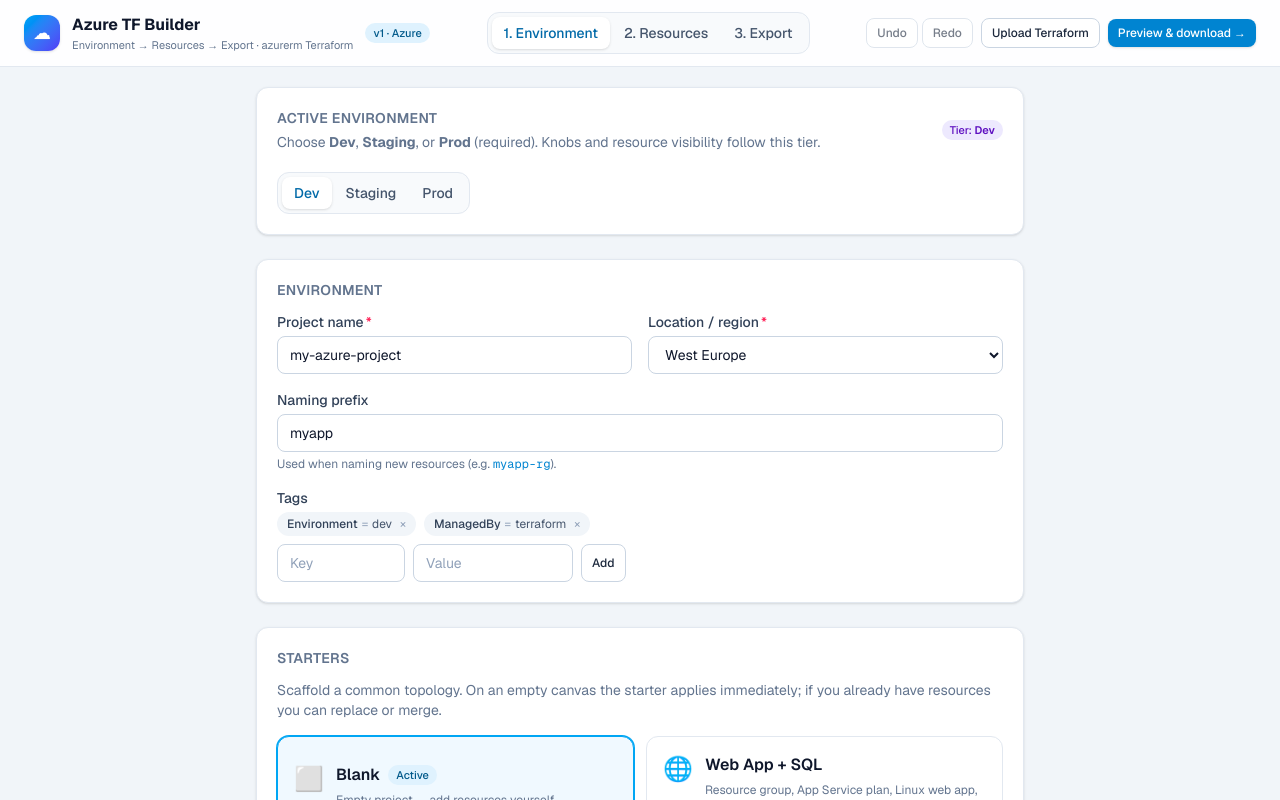
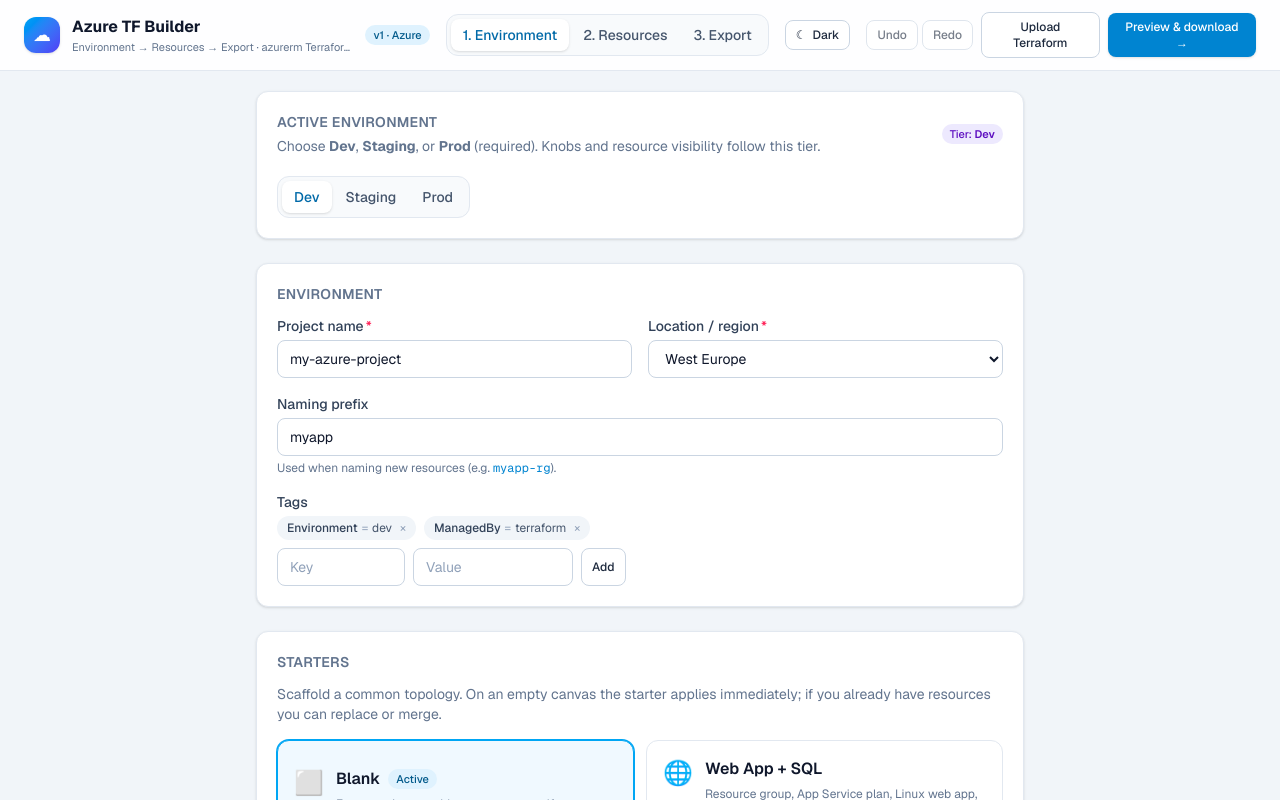
Before and after one commit to M-Lauritsen/groko, a Next.js app: page / in a window 1280 px wide. Shown: the top 800 px of the page. Built offline with nearby package versions, Linux system fonts and the light colour scheme.

Commit message:
feat: implement theme toggle and tooltip component

```diff
--- a/src/app/globals.css
+++ b/src/app/globals.css
@@ -1,4 +1,6 @@
 @import "tailwindcss";
+
+@custom-variant dark (&:where(.dark, .dark *));
 
 :root {
   --background: #f1f5f9;
@@ -10,13 +12,6 @@
   --color-foreground: var(--foreground);
   --font-sans: var(--font-geist-sans);
   --font-mono: var(--font-geist-mono);
-}
-
-@media (prefers-color-scheme: dark) {
-  :root {
-    --background: #020617;
-    --foreground: #e2e8f0;
-  }
 }
 
 body {
--- a/src/components/AppShell.tsx
+++ b/src/components/AppShell.tsx
@@ -1,6 +1,6 @@
 "use client";
 
-import { useState } from "react";
+import { useEffect, useState, useSyncExternalStore } from "react";
 import { ProjectProvider, useProject } from "@/lib/store/project-context";
 import { ProjectSetup } from "@/components/project/ProjectSetup";
 import { EnvironmentsPanel } from "@/components/project/EnvironmentsPanel";
@@ -18,14 +18,60 @@ import { ImportTerraform } from "@/components/project/ImportTerraform";
 import { UndoRedoControls, UndoRedoKeyboard } from "@/components/history/UndoRedoControls";
 import { tierShortLabel } from "@/lib/schema/environments";
 import { TierBadge } from "@/components/project/TierBadge";
+import { Tooltip } from "@/components/ui/Tooltip";
 
 type MainTab = "environment" | "builder" | "export";
+type Theme = "light" | "dark";
+
+const THEME_KEY = "groko-theme";
+
+function getTheme(): Theme {
+  if (typeof window === "undefined") return "light";
+  const stored = window.localStorage.getItem(THEME_KEY);
+  if (stored === "dark" || stored === "light") return stored;
+  return window.matchMedia("(prefers-color-scheme: dark)").matches
+    ? "dark"
+    : "light";
+}
+
+function subscribeToTheme(onChange: () => void) {
+  window.addEventListener("storage", onChange);
+  return () => window.removeEventListener("storage", onChange);
+}
 
 const MAIN_TABS: { id: MainTab; label: string }[] = [
   { id: "environment", label: "1. Environment" },
   { id: "builder", label: "2. Resources" },
   { id: "export", label: "3. Export" },
 ];
+
+function ThemeToggle() {
+  const theme = useSyncExternalStore(subscribeToTheme, getTheme, () => "light");
+
+  useEffect(() => {
+    document.documentElement.classList.toggle("dark", theme === "dark");
+  }, [theme]);
+
+  function toggleTheme() {
+    const nextTheme: Theme = theme === "dark" ? "light" : "dark";
+    window.localStorage.setItem(THEME_KEY, nextTheme);
+    window.dispatchEvent(new Event("storage"));
+  }
+
+  return (
+    <Tooltip content={`Switch to ${theme === "dark" ? "light" : "dark"} mode`}>
+      <Button
+        variant="secondary"
+        size="sm"
+        onClick={toggleTheme}
+        aria-label={`Switch to ${theme === "dark" ? "light" : "dark"} mode`}
+      >
+        <span aria-hidden>{theme === "dark" ? "☀" : "☾"}</span>
+        <span className="hidden lg:inline">{theme === "dark" ? "Light" : "Dark"}</span>
+      </Button>
+    </Tooltip>
+  );
+}
 
 
 function ShellInner() {
@@ -74,6 +120,7 @@ function ShellInner() {
             }))}
           />
 
+          <ThemeToggle />
           <div className="hidden sm:flex items-center gap-2">
             <UndoRedoControls compact />
             <ImportTerraform
--- /dev/null
+++ b/src/components/ui/Tooltip.tsx
@@ -0,0 +1,57 @@
+"use client";
+
+import { cloneElement, useEffect, useId, useRef, useState } from "react";
+import type { ReactElement, ReactNode } from "react";
+
+const TOOLTIP_DELAY = 1500;
+
+export function Tooltip({
+  children,
+  content,
+}: {
+  children: ReactElement<{ "aria-describedby"?: string }>;
+  content: ReactNode;
+}) {
+  const [open, setOpen] = useState(false);
+  const timerRef = useRef<ReturnType<typeof setTimeout> | null>(null);
+  const tooltipId = useId();
+
+  useEffect(() => {
+    return () => {
+      if (timerRef.current) clearTimeout(timerRef.current);
+    };
+  }, []);
+
+  function showAfterDelay() {
+    if (timerRef.current) clearTimeout(timerRef.current);
+    timerRef.current = setTimeout(() => setOpen(true), TOOLTIP_DELAY);
+  }
+
+  function hide() {
+    if (timerRef.current) clearTimeout(timerRef.current);
+    setOpen(false);
+  }
+
+  return (
+    <span
+      className="relative inline-flex"
+      onMouseEnter={showAfterDelay}
+      onMouseLeave={hide}
+      onFocusCapture={showAfterDelay}
+      onBlurCapture={hide}
+    >
+      {cloneElement(children, {
+        "aria-describedby": open ? tooltipId : undefined,
+      })}
+      {open && (
+        <span
+          id={tooltipId}
+          role="tooltip"
+          className="pointer-events-none absolute right-0 top-full z-50 mt-2 w-max max-w-64 rounded-md bg-slate-900 px-2.5 py-1.5 text-xs font-normal text-white shadow-lg dark:bg-slate-100 dark:text-slate-900"
+        >
+          {content}
+        </span>
+      )}
+    </span>
+  );
+}
```
